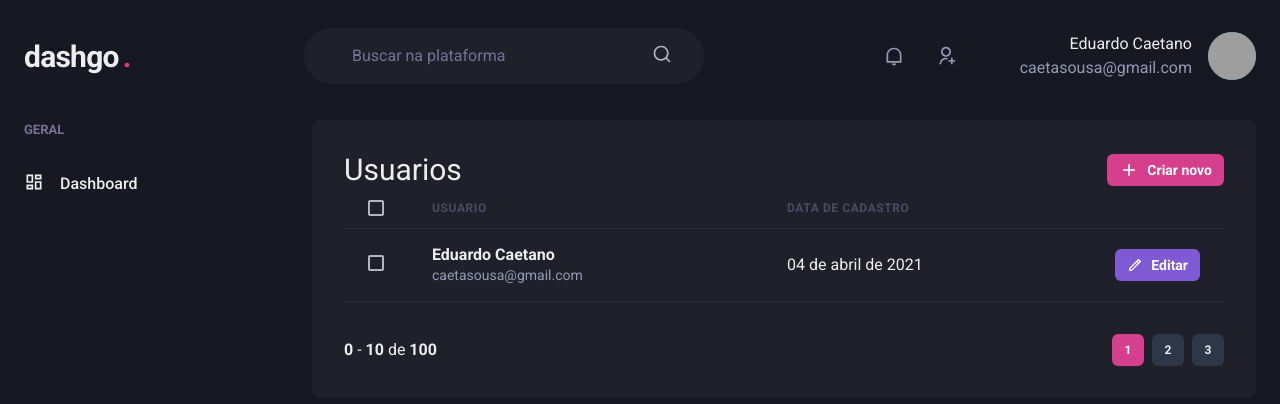
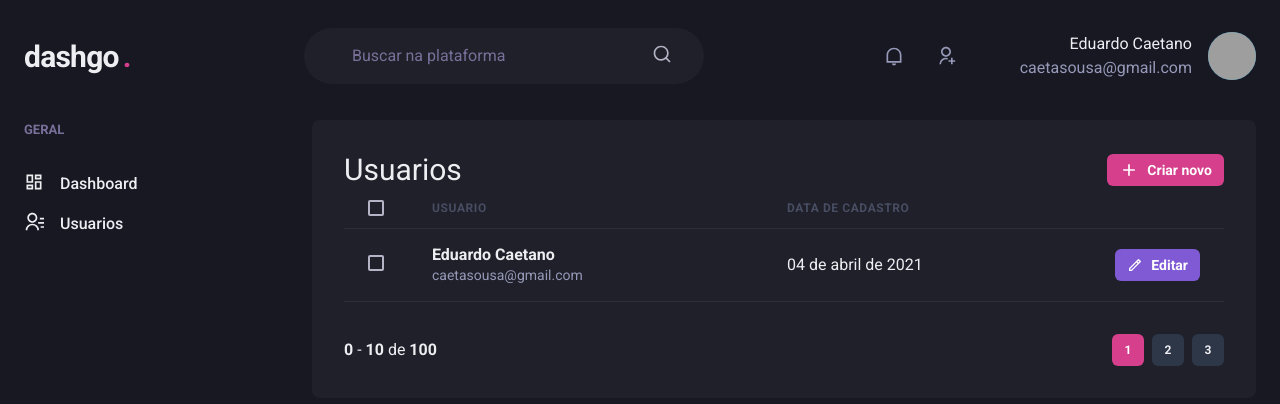
Before and after one commit to caetasousa/Dashboard-Next-Auth-JWT, a Next.js app: page /users in a window 1280 px wide. Shown: the top 404 px of the page. Built offline with nearby package versions, Linux system fonts and the light colour scheme; grey boxes are pictures that could not be loaded.

Commit message:
Criando componentes do SideBar

```diff
--- a/src/components/Sidebar.tsx
+++ /dev/null
@@ -1,19 +0,0 @@
-import { Box, Stack, Text, Link, Icon } from "@chakra-ui/react"
-import { RiDashboardLine } from "react-icons/ri"
-export function Sidebar() {
-    return (
-        <Box as="aside" w="64" mr="8">
-            <Stack spacing="12" align="flex-start">
-                <Box>
-                    <Text fontWeight="bold" color="gray.400" fontSize="small">GERAL</Text>
-                    <Stack spacing="4" mt="8" align="stretch">
-                        <Link display="flex" align="center">
-                            <Icon as={RiDashboardLine} fontSize="20"/>
-                            <Text ml="4" fontWeight="medium">Dashboard</Text>
-                        </Link>
-                    </Stack>
-                </Box>
-            </Stack>
-        </Box>
-    );
-}
--- /dev/null
+++ b/src/components/Sidebar/NavLink.tsx
@@ -0,0 +1,16 @@
+import { Link, Icon, Text, LinkProps as ChakraLinkProps } from "@chakra-ui/react";
+import { ElementType } from "react";
+
+interface NavLinkProps extends ChakraLinkProps{
+    icon: ElementType;
+    children: string
+}
+
+export function NavLink({ icon, children, ...rest }: NavLinkProps) {
+    return (
+        <Link display="flex" align="center"{...rest}>
+            <Icon as={icon} fontSize="20"/>
+            <Text ml="4" fontWeight="medium">{children}</Text>
+        </Link>
+    );
+}
--- /dev/null
+++ b/src/components/Sidebar/NavSection.tsx
@@ -0,0 +1,18 @@
+import { Box, Text, Stack, Link, Icon } from "@chakra-ui/react";
+import { ReactNode } from "react"
+
+interface NavSectionProps{
+    title: string;
+    children: ReactNode;
+}
+
+export function NavSection({ title, children }: NavSectionProps) {
+    return(
+        <Box>
+            <Text fontWeight="bold" color="gray.400" fontSize="small">{title}</Text>
+            <Stack spacing="4" mt="8" align="stretch">
+                {children}
+            </Stack>
+        </Box>
+    );
+}
--- /dev/null
+++ b/src/components/Sidebar/index.tsx
@@ -0,0 +1,16 @@
+import { Box, Stack } from "@chakra-ui/react"
+import { RiContactsLine, RiDashboardLine } from "react-icons/ri"
+import { NavLink } from "./NavLink";
+import { NavSection } from "./NavSection";
+export function Sidebar() {
+    return (
+        <Box as="aside" w="64" mr="8">
+            <Stack spacing="12" align="flex-start">
+                <NavSection title="GERAL">
+                    <NavLink icon={RiDashboardLine}>Dashboard</NavLink>
+                    <NavLink icon={RiContactsLine}>Usuarios</NavLink>
+                </NavSection>
+            </Stack>
+        </Box>
+    );
+}
```
